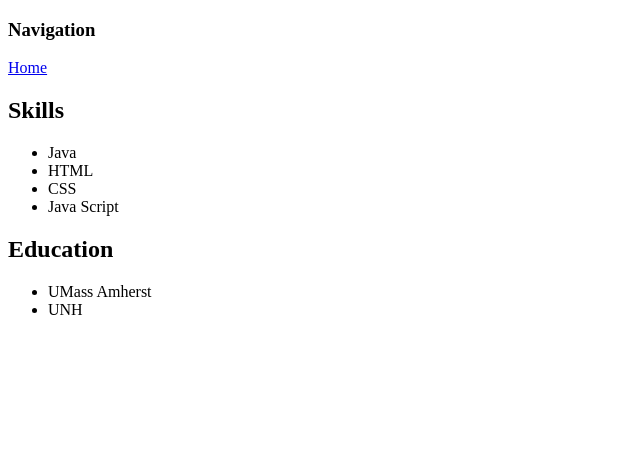
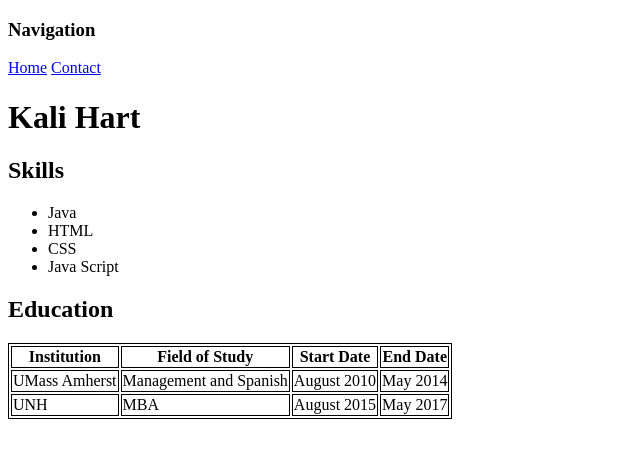
Before and after one commit to KaliHart/HTML, a plain HTML site: page skills.html in a window 1280 px wide. Shown: the whole page, without its empty margins (0-640 px from the left). Drawn offline with Linux system fonts and the light colour scheme.

Commit message:
added contact info to bio

```diff
--- a/skills.html
+++ b/skills.html
@@ -2,10 +2,17 @@
 <html>
     <head>
         <title>Kali Hart - Skills</title>
+        <style>
+            table, th, td {
+                border:1px solid black;
+            }
+        </style>
     </head>
     <body>
         <h3>Navigation</h3>
         <a href="index.html">Home</a>
+        <a href="contact.html">Contact</a>
+        <h1>Kali Hart</h1>
         <h2>Skills</h2>
         <ul>
             <li>Java</li>
@@ -14,9 +21,29 @@
             <li>Java Script</li>
         </ul>
         <h2>Education</h2>
-        <ul>
-            <li>UMass Amherst</li>
-            <li>UNH</li>
-        </ul>
+        <table>
+            <thead>
+                <tr>
+                    <th>Institution</th>
+                    <th>Field of Study</th>
+                    <th>Start Date</th>
+                    <th>End Date</th>
+                </tr>
+            </thead>
+            <tbody>
+                <tr>
+                    <td>UMass Amherst</td>
+                    <td>Management and Spanish</td>
+                    <td>August 2010</td>
+                    <td>May 2014</td>
+                </tr>
+                <tr>
+                    <td>UNH</td>
+                    <td>MBA</td>
+                    <td>August 2015</td>
+                    <td>May 2017</td>
+                </tr>
+            </tbody>
+        </table>
     </body>
 </html>
```
Also changed, not shown: contact.html (added, +34 -0 lines), index.html (+1 -0 lines).
